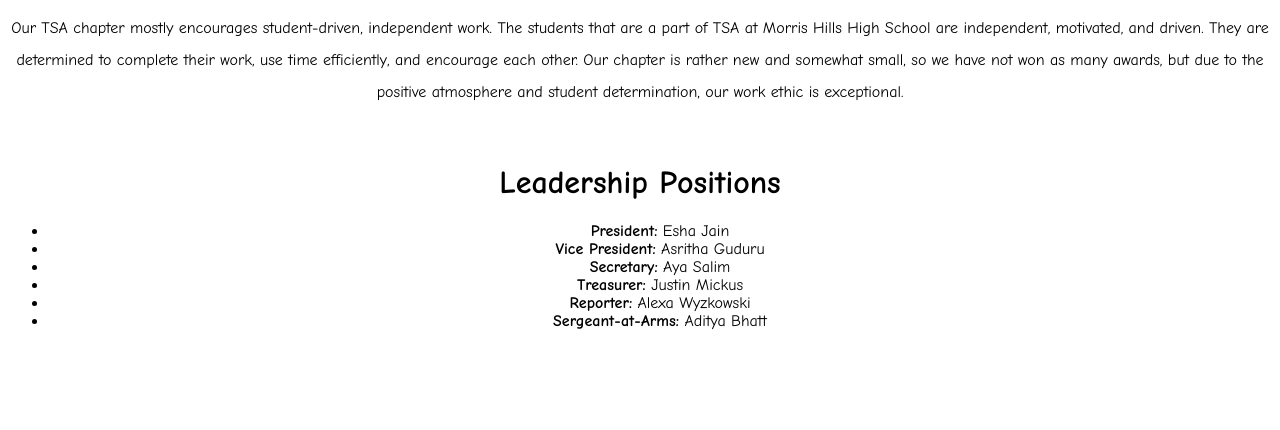
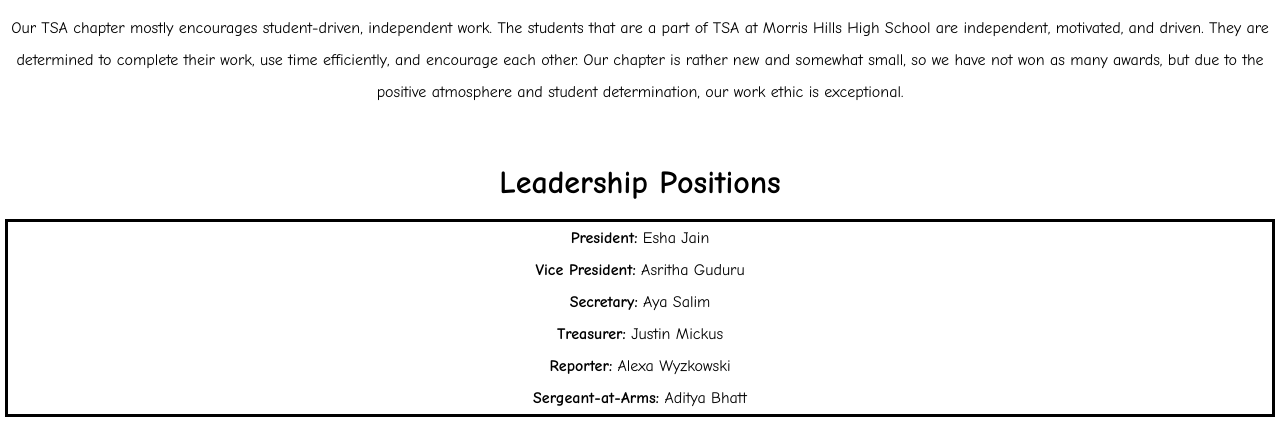
Before and after one commit to morrishillshstsa/mhtsa.github.io, a plain HTML site: page chapter.html in a window 1280 px wide. Shown: the part 1615-2045 px from the top of the page. Before the commit the page ends 1961 px from the top, so only its background shows below. Drawn offline with Linux system fonts and the light colour scheme.

Commit message:
Update chapter.html

```diff
--- a/chapter.html
+++ b/chapter.html
@@ -45,29 +45,32 @@ img{
      margin: auto;
      }
 
+p.solid {outline-style: solid;}
+
 </style>
 </head>
 
+<body>
 <button class="btn home"><a href="index.html">Home</a></button>
 <button class="btn programs"><a href="programs.html">Technology and Engineering Programs</a></button>
 <button class="btn chapter"><a href="chapter.html">Our TSA Chapter</a></button>
 <button class="btn brief"><a href="brief.html">Augmented Reality</a></button>
 
 <h1>Morris Hills High School TSA</h1>
-<br/>
+<br>
 <img src="http://i64.tinypic.com/9hm3w1.jpg" alt="TSA Logo" style="width:300px;height:”auto”;” align=”middle">
 
-<br/>
+<br>
 
 <h1>Motto</h1>
 <p>Learning To Live In A Technical World</p>
 
-<br/>
+<br>
 
 <h1>Creed</h1>
 <p>I believe that Technology Education holds an important place in my life in the technical world. I believe there is a need for the development of good attitudes concerning work, tools, materials, experimentation, and processes of industry. Guided by my teachers, artisans from industry, and my own initiative, I will strive to do my best in making my school, community, state, and nation better places in which to live. I will accept the responsibilities that are mine. I will accept the theories that are supported by proper evidence. I will explore on my own for safer, more effective methods of working and living. I will strive to develop a cooperative attitude and will exercise tact and respect for other individuals. Through the work of my hands and mind, I will express my ideas to the best of my ability. I will make it my goal to do better each day the task before me, and to be steadfast in my belief in my God, and my fellow Americans.</p>
 
-</br>
+<br>
 
 <h1>What is TSA?</h1>
 <p>The Technology Student Association (TSA) is the national organization for technology education students.</p>
@@ -84,30 +87,26 @@ img{
   <li>Students to receive all member services provided for TSA members from the TSA national office.</li>
 </ul>
 
-</div>
-
 <h1>What Does Our Chapter Do?</h1>
 
-</br>
+<br>
 
 <img src="http://i63.tinypic.com/2wodpbt.jpg" alt="TSA Group Picture" style="width:300px;height:”auto”;” align=”middle">
 
-</br>
+<br>
 
   <p>Our TSA chapter mostly encourages student-driven, independent work. The students that are a part of TSA at Morris Hills High School are independent, motivated, and driven. They are determined to complete their work, use time efficiently, and encourage each other. Our chapter is rather new and somewhat small, so we have not won as many awards, but due to the positive atmosphere and student determination, our work ethic is exceptional.</p>
-</br>
+<br>
 
 <h1>Leadership Positions</h1>
-<ul>
-	<li><b>President:</b> Esha Jain</li>
-	<li><b>Vice President:</b> Asritha Guduru</li>
-	<li><b>Secretary:</b> Aya Salim</li>
-	<li><b>Treasurer:</b> Justin Mickus</li>
-	<li><b>Reporter:</b> Alexa Wyzkowski</li>
-	<li><b>Sergeant-at-Arms:</b> Aditya Bhatt</li>
-</ul>
-
-</div>
+<p class="solid">
+	<b>President:</b> Esha Jain <br>
+	<b>Vice President:</b> Asritha Guduru <br>
+	<b>Secretary:</b> Aya Salim <br>
+	<b>Treasurer:</b> Justin Mickus <br>
+	<b>Reporter:</b> Alexa Wyzkowski <br>
+	<b>Sergeant-at-Arms:</b> Aditya Bhatt <br>
+</p>
 
 </body>
 </html>
```
